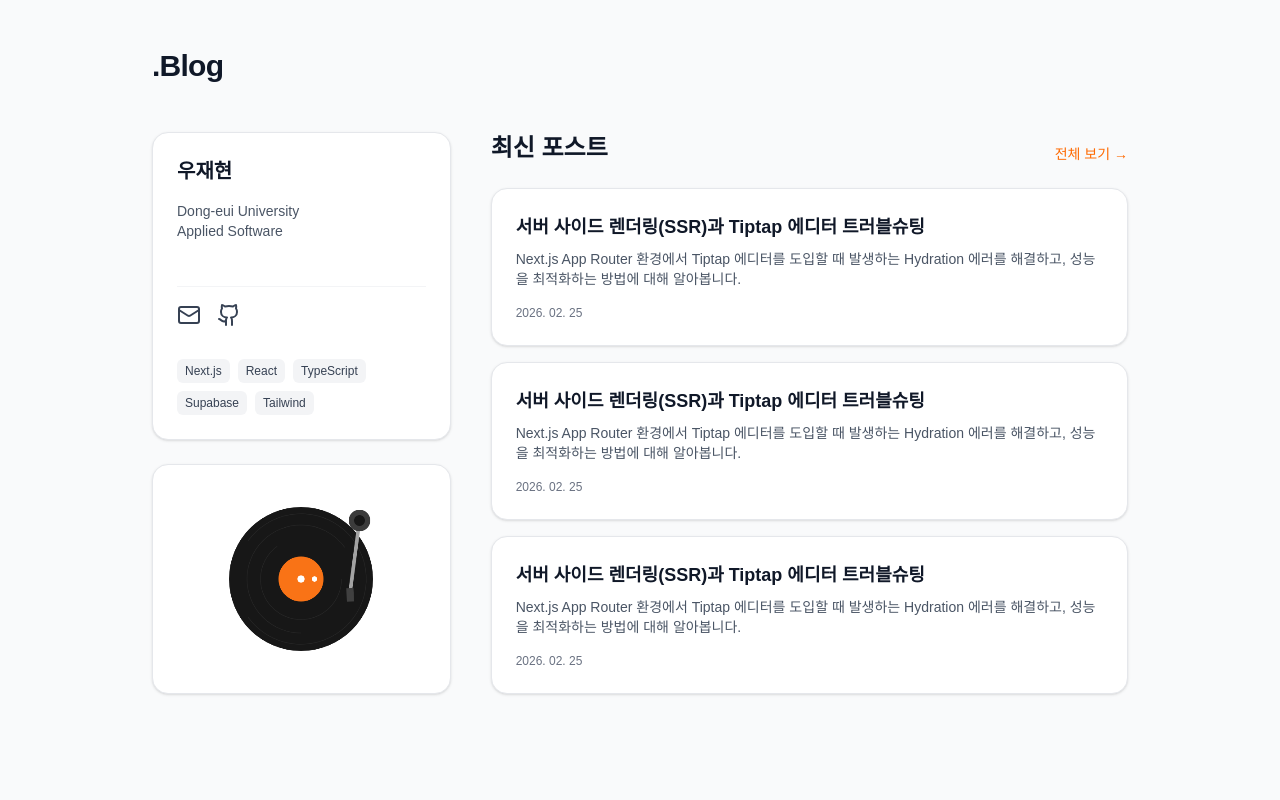
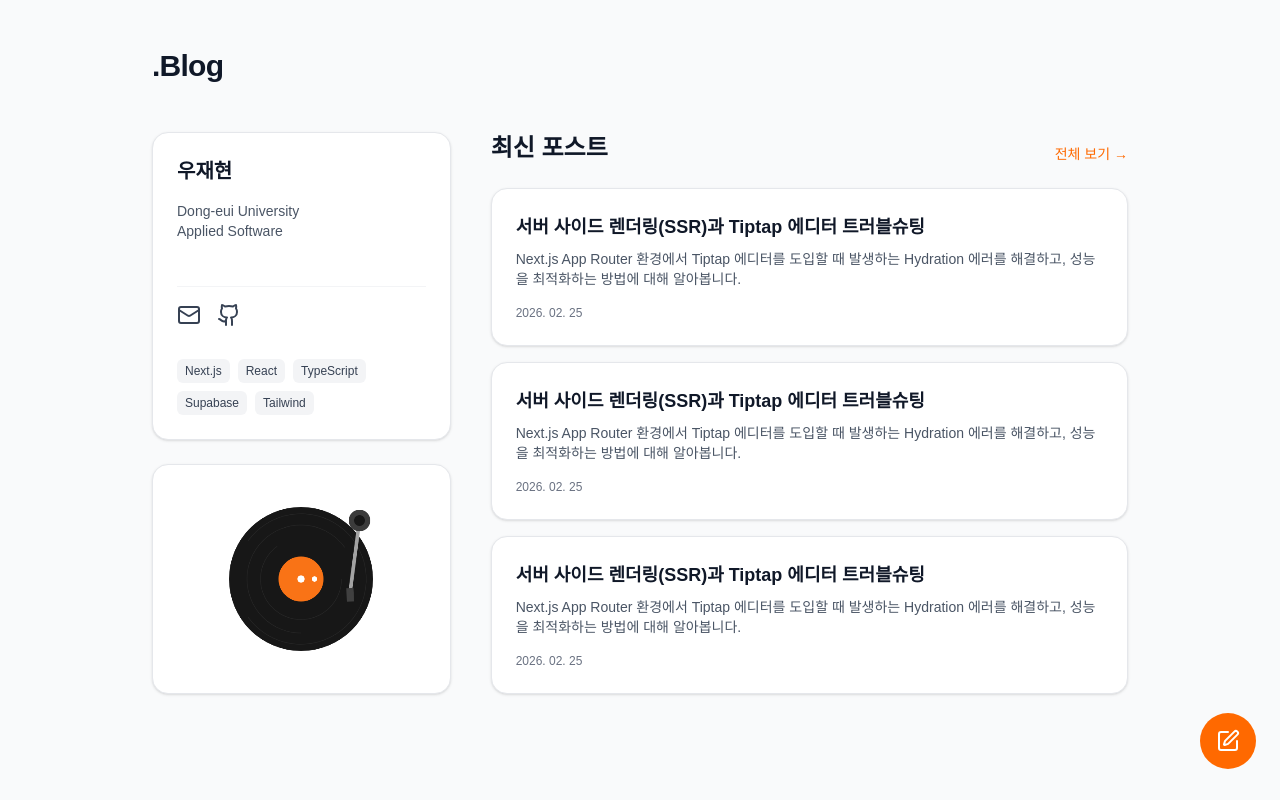
Before and after one commit to neruu00/blog, a Next.js app: page / in a window 1280 px wide. Built offline with nearby package versions, Linux system fonts and the light colour scheme.

Commit message:
feat: Implement write page Link button

```diff
--- a/src/app/layout.tsx
+++ b/src/app/layout.tsx
@@ -30,7 +30,7 @@ export default function RootLayout({
 }>) {
   return (
     <html lang="en">
-      <body className={`${geistSans.variable} ${geistMono.variable} antialiased`}>
+      <body className={`${geistSans.variable} ${geistMono.variable} antialiased relative`}>
         <CursorParticles />
         <TanstackQueryLayout>{children}</TanstackQueryLayout>
       </body>
--- a/src/app/page.tsx
+++ b/src/app/page.tsx
@@ -2,10 +2,12 @@ import Link from 'next/link';
 import { Github, Mail } from 'lucide-react';
 import Tooltip from '@/components/Tooltip';
 import MusicPlayer from '@/components/MusicPlayer';
+import WriteLinkButton from '@/components/WriteLinkButton';
 
 export default function HomePage() {
   return (
     <main className="min-h-screen bg-gray-50 dark:bg-[#0a0a0a] relative overflow-hidden">
+      <WriteLinkButton />
       <div className="max-w-5xl mx-auto px-6 py-12 relative z-10">
         {/* 🔥 상단 헤더 영역: flex justify-between으로 양끝 정렬 */}
         <header className="flex justify-between items-center mb-12">
@@ -37,9 +39,9 @@ export default function HomePage() {
                     <Mail />
                   </a>
                 </Tooltip>
-                <Tooltip content="github.com/Woolegend">
+                <Tooltip content="neruu00">
                   <a
-                    href="https://github.com/Woolegend"
+                    href="https://github.com/neruu00"
                     target="_blank"
                     rel="noreferrer"
                     className="block text-sm hover:text-orange-500 hover:underline text-gray-700 dark:text-neutral-300"
--- a/src/components/Tooltip.tsx
+++ b/src/components/Tooltip.tsx
@@ -35,7 +35,7 @@ export default function Tooltip({ children, content, position = 'top' }: Tooltip
           invisible opacity-0 translate-y-1
           group-hover:visible group-hover:opacity-100 group-hover:translate-y-0
           transition-all duration-200 ease-out
-          px-3 py-1.5 bg-neutral-800 dark:bg-neutral-700 text-white text-xs font-medium rounded-lg shadow-lg
+          px-3 py-1.5 bg-neutral-800 dark:bg-neutral-700 text-white text-sm font-medium rounded-lg shadow-lg
         `}
         >
           {content}
--- /dev/null
+++ b/src/components/WriteLinkButton.tsx
@@ -0,0 +1,15 @@
+import { PenBox } from 'lucide-react';
+import Link from 'next/link';
+import Tooltip from './Tooltip';
+
+export default function WriteLinkButton() {
+  return (
+    <Link href="/write" className="fixed right-6 bottom-6">
+      <Tooltip content="글쓰기">
+        <div className="p-4 rounded-full bg-orange-500 hover:bg-orange-600 active:bg-orange-700">
+          <PenBox color="white" />
+        </div>
+      </Tooltip>
+    </Link>
+  );
+}
--- a/src/layouts/TanstackQueryLayout.tsx
+++ b/src/layouts/TanstackQueryLayout.tsx
@@ -26,7 +26,7 @@ export default function TanstackQueryLayout({ children }: Props) {
   return (
     <QueryClientProvider client={queryClient}>
       {children}
-      <ReactQueryDevtools initialIsOpen={false} />
+      {/* <ReactQueryDevtools initialIsOpen={false} /> */}
     </QueryClientProvider>
   );
 }
```
